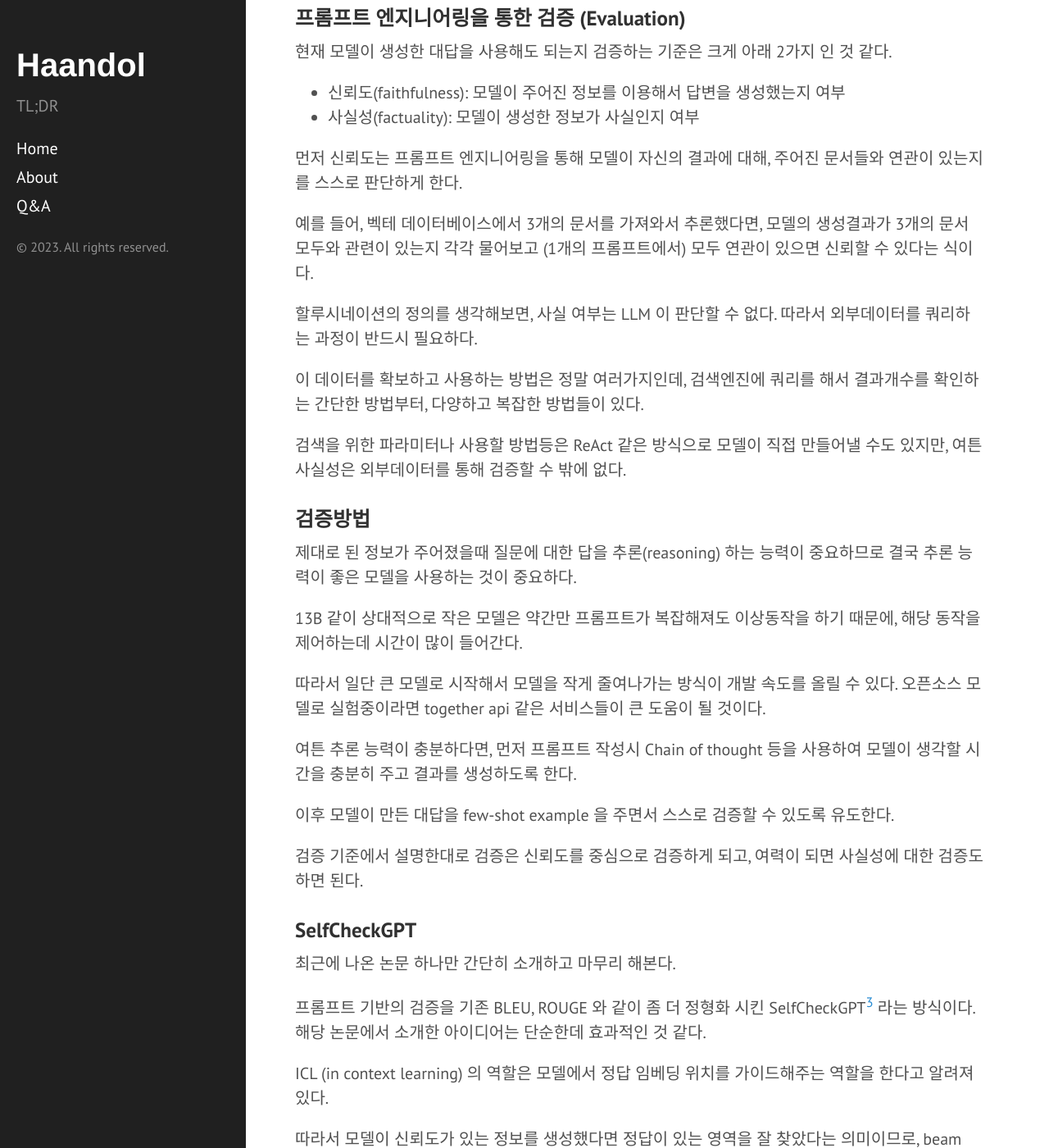
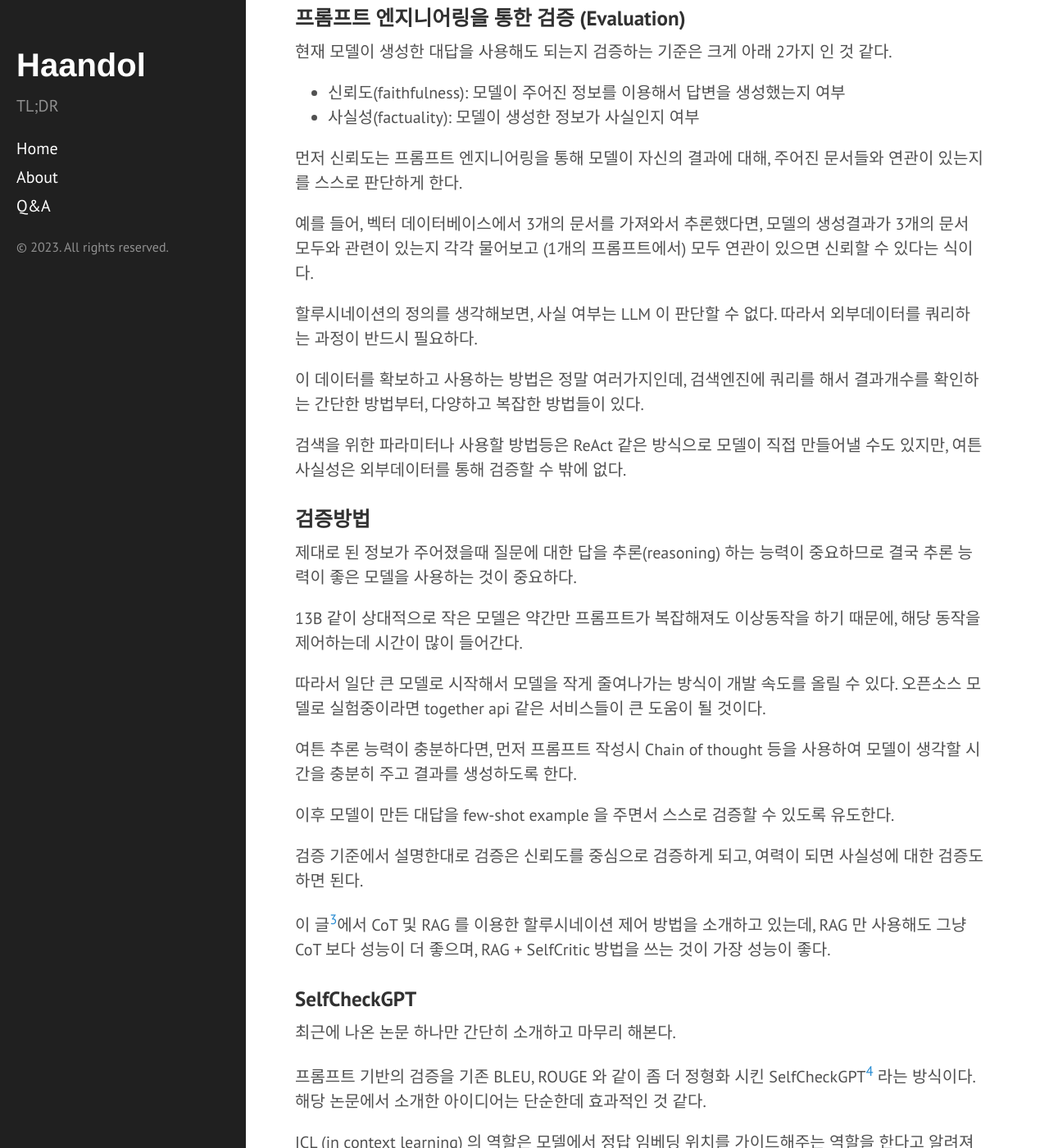
Before and after one commit to haandol/haandol.github.com, a Jekyll site: the page built from _posts/2023-08-27-how-to-harness-llms-to-manage-hallucination.md, in a window 1280 px wide and 1400 px high, scrolled down 2517 px. Shown: the whole window at 82% size. Built offline with Jekyll 4.4.1, drawn with Linux system fonts in a browser that asks for light colours; comment, search, counter and statistics services are not loaded; some of the changed text lies outside the part shown.

Commit message:
update hal

```diff
--- a/_posts/2023-08-27-how-to-harness-llms-to-manage-hallucination.md
+++ b/_posts/2023-08-27-how-to-harness-llms-to-manage-hallucination.md
@@ -82,7 +82,7 @@ RAG 를 사용하면 일반적으로 연관된 문서를 k 개 가져와서 사
 
 먼저 신뢰도는 프롬프트 엔지니어링을 통해 모델이 자신의 결과에 대해, 주어진 문서들와 연관이 있는지를 스스로 판단하게 한다.
 
-예를 들어, 벡테 데이터베이스에서 3개의 문서를 가져와서 추론했다면, 모델의 생성결과가 3개의 문서 모두와 관련이 있는지 각각 물어보고 (1개의 프롬프트에서) 모두 연관이 있으면 신뢰할 수 있다는 식이다.
+예를 들어, 벡터 데이터베이스에서 3개의 문서를 가져와서 추론했다면, 모델의 생성결과가 3개의 문서 모두와 관련이 있는지 각각 물어보고 (1개의 프롬프트에서) 모두 연관이 있으면 신뢰할 수 있다는 식이다.
 
 할루시네이션의 정의를 생각해보면, 사실 여부는 LLM 이 판단할 수 없다. 따라서 외부데이터를 쿼리하는 과정이 반드시 필요하다.
 
@@ -103,6 +103,8 @@ RAG 를 사용하면 일반적으로 연관된 문서를 k 개 가져와서 사
 이후 모델이 만든 대답을 few-shot example 을 주면서 스스로 검증할 수 있도록 유도한다.
 
 검증 기준에서 설명한대로 검증은 신뢰도를 중심으로 검증하게 되고, 여력이 되면 사실성에 대한 검증도 하면 된다.
+
+이 글[^4]에서 CoT 및 RAG 를 이용한 할루시네이션 제어 방법을 소개하고 있는데, RAG 만 사용해도 그냥 CoT 보다 성능이 더 좋으며, RAG + SelfCritic 방법을 쓰는 것이 가장 성능이 좋다.
 
 ### SelfCheckGPT
 
@@ -142,3 +144,4 @@ ICL (in context learning) 의 역할은 모델에서 정답 임베딩 위치를
 [^1]: [github]()
 [^2]: [Gentle introduction to hallucination in LLMs](https://machinelearningmastery.com/a-gentle-introduction-to-hallucinations-in-large-language-models/)
 [^3]: [SelfCheckGPT: Zero-Resource Black-Box Hallucination Detection for Generative Large Language Models](https://arxiv.org/abs/2303.08896)
+[^4]: [Fixing Hallucinations in LLMs](https://betterprogramming.pub/fixing-hallucinations-in-llms-9ff0fd438e33)
```
